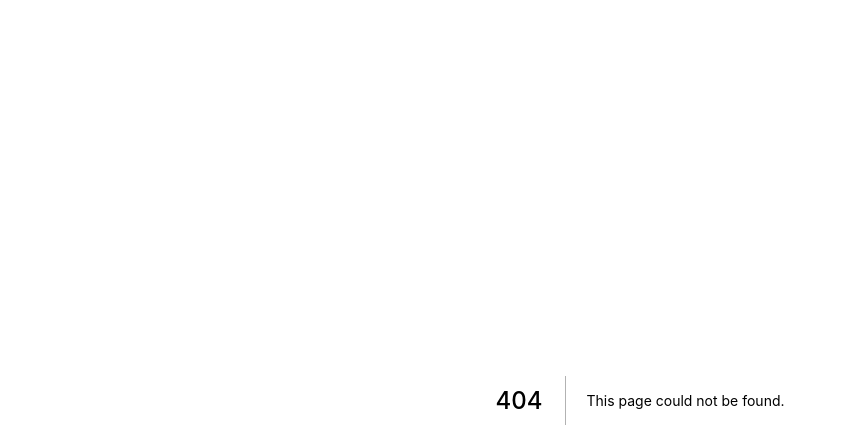
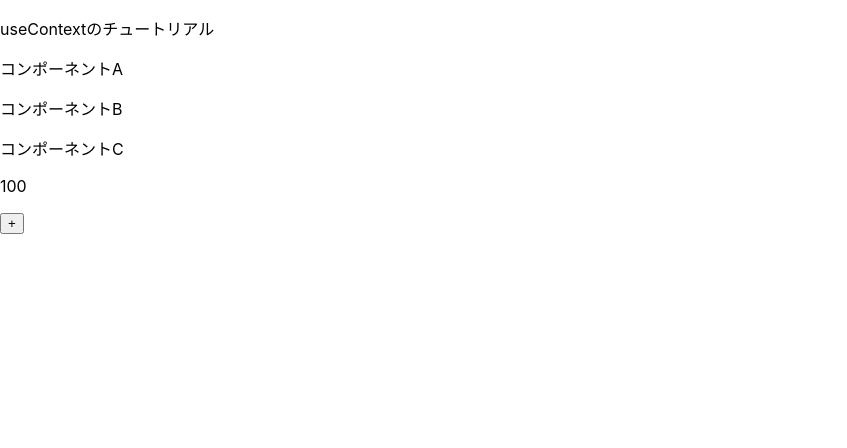
Before and after one commit to FUJIKAWA-IKU/front, a Next.js app: page /useContext-tutorial in a window 1280 px wide. Before the commit this address had no page. Shown: the top 448 px of the page, without its empty margins (0-847 px from the left). Built offline with nearby package versions, Linux system fonts and the light colour scheme.

Commit message:
useContextのチュートリアル

```diff
--- /dev/null
+++ b/pages/useContext-tutorial/index.tsx
@@ -0,0 +1,10 @@
+import React from "react";
+import { UseContextTutorial } from "../../src/components/UseContextTutorial";
+
+export default function useContextTutorialPage() {
+  return (
+    <>
+      <UseContextTutorial />
+    </>
+  )
+}
--- a/src/components/Toppage.tsx
+++ b/src/components/Toppage.tsx
@@ -10,7 +10,10 @@ export const Toppage = () => {
         <a css={linkStyle}>映画検索</a>
       </Link>
       <Link href="/recoil-tutorial">
-        <a>Recoilチュートリアル</a>
+        <a css={linkStyle}>Recoilチュートリアル</a>
+      </Link>
+      <Link href="/useContext-tutorial">
+        <a css={linkStyle}>useContextチュートリアル</a>
       </Link>
     </>
   );
--- /dev/null
+++ b/src/components/UseContextTutorial/ComponentA.tsx
@@ -0,0 +1,11 @@
+import React from "react";
+import { ComponentB } from "./ComponentB";
+
+export const ComponentA: React.FC = () => {
+  return (
+    <>
+      <p>コンポーネントA</p>
+      <ComponentB />
+    </>
+  );
+};
--- /dev/null
+++ b/src/components/UseContextTutorial/ComponentB.tsx
@@ -0,0 +1,11 @@
+import React from "react";
+import { ComponentC } from "./ComponentC";
+
+export const ComponentB: React.FC = () => {
+  return (
+    <>
+      <p>コンポーネントB</p>
+      <ComponentC />
+    </>
+  );
+};
--- /dev/null
+++ b/src/components/UseContextTutorial/ComponentC.tsx
@@ -0,0 +1,13 @@
+import React, { useContext } from "react";
+import { HandleCount } from ".";
+
+export const ComponentC: React.FC = () => {
+  const { count, setCount } = useContext(HandleCount);
+  return (
+    <>
+      <p>コンポーネントC</p>
+      <p>{count}</p>
+      <button onClick={() => setCount(count + 1)}>+</button>
+    </>
+  );
+};
--- /dev/null
+++ b/src/components/UseContextTutorial/index.tsx
@@ -0,0 +1,21 @@
+import React, { createContext, useState } from "react";
+import { ComponentA } from "./componentA";
+
+// export const UserCount = createContext();
+export const HandleCount = createContext();
+
+export const UseContextTutorial: React.FC = () => {
+  const [count, setCount] = useState(100);
+  const value = {
+    count,
+    setCount,
+  }
+  return (
+    <>
+      <p>useContextのチュートリアル</p>
+      <HandleCount.Provider value={value}>
+        <ComponentA />
+      </HandleCount.Provider>
+    </>
+  );
+};
```
